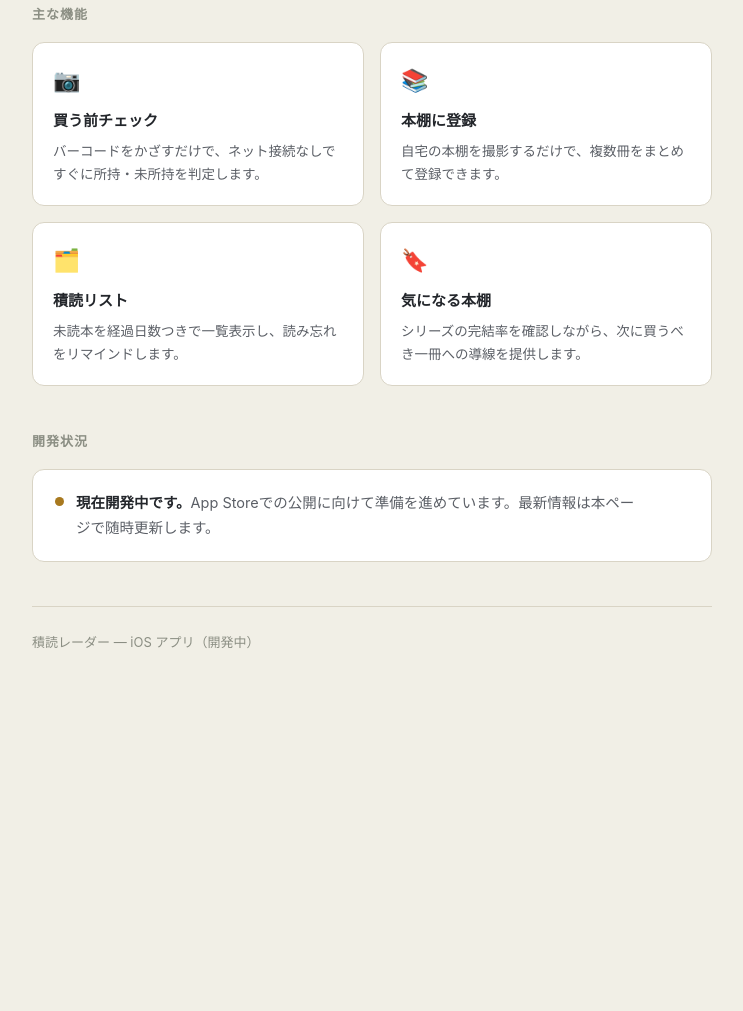
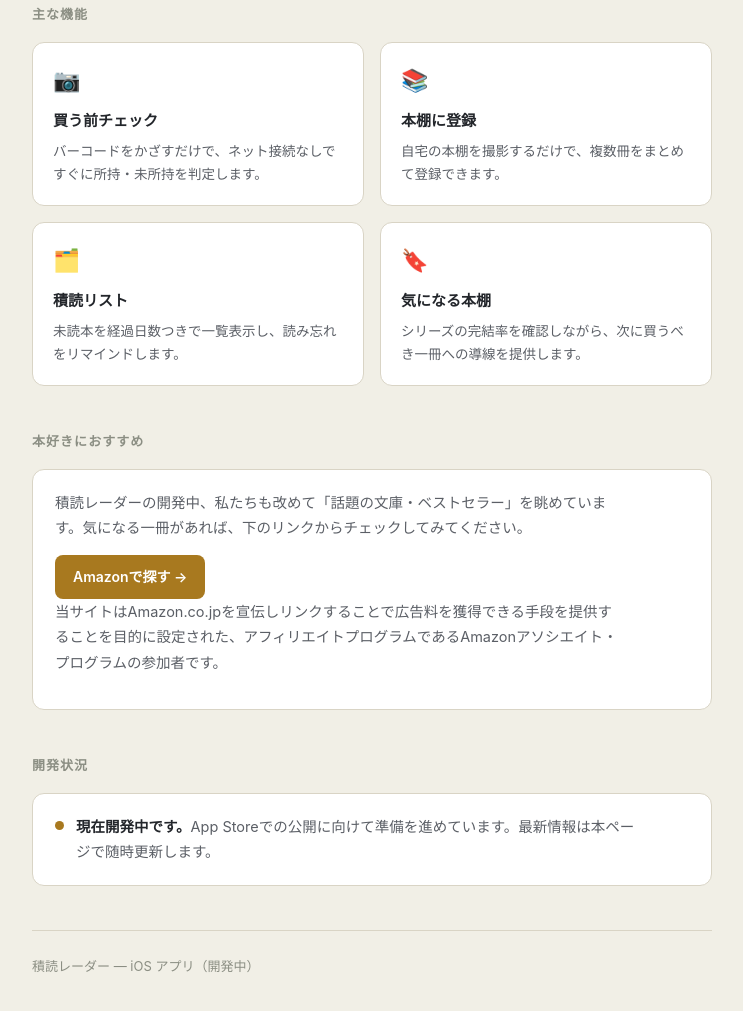
Before and after one commit to simizujob/bookReader, a plain HTML site: page docs/index.html in a window 1280 px wide. Shown: the part 478-1489 px from the top of the page, without its empty margins (268-1011 px from the left). Before the commit the page ends 1211 px from the top, so only its background shows below. Drawn offline with Linux system fonts and the light colour scheme.

Commit message:
Add Amazon affiliate link and required disclosure to landing page
Gives the Associates application a real example of the tracking ID
in use, with the operating-agreement-required affiliate disclosure.

Co-Authored-By: Claude Sonnet 5 <noreply@anthropic.com>

```diff
--- a/docs/index.html
+++ b/docs/index.html
@@ -96,6 +96,28 @@
   }
   .status p { margin: 0; font-size: 14.5px; color: var(--ink-soft); }
   .status strong { color: var(--ink); }
+  .pick {
+    background: var(--paper-raised);
+    border: 1px solid var(--line);
+    border-radius: 12px;
+    padding: 20px 22px;
+  }
+  .pick p { font-size: 14.5px; color: var(--ink-soft); margin: 0 0 14px; }
+  .pick a.button {
+    display: inline-block;
+    background: var(--gold);
+    color: #fff;
+    text-decoration: none;
+    font-size: 14px;
+    font-weight: 600;
+    padding: 10px 18px;
+    border-radius: 8px;
+  }
+  .disclosure {
+    font-size: 11.5px;
+    color: var(--ink-faint);
+    margin-top: 12px;
+  }
   footer {
     border-top: 1px solid var(--line);
     padding-top: 24px;
@@ -148,6 +170,15 @@
   </section>
 
   <section>
+    <h2>本好きにおすすめ</h2>
+    <div class="pick">
+      <p>積読レーダーの開発中、私たちも改めて「話題の文庫・ベストセラー」を眺めています。気になる一冊があれば、下のリンクからチェックしてみてください。</p>
+      <a class="button" href="https://www.amazon.co.jp/s?k=文庫+ベストセラー&tag=taros0480x84e-22" target="_blank" rel="noopener sponsored">Amazonで探す →</a>
+      <p class="disclosure">当サイトはAmazon.co.jpを宣伝しリンクすることで広告料を獲得できる手段を提供することを目的に設定された、アフィリエイトプログラムであるAmazonアソシエイト・プログラムの参加者です。</p>
+    </div>
+  </section>
+
+  <section>
     <h2>開発状況</h2>
     <div class="status">
       <span class="dot"></span>
```
